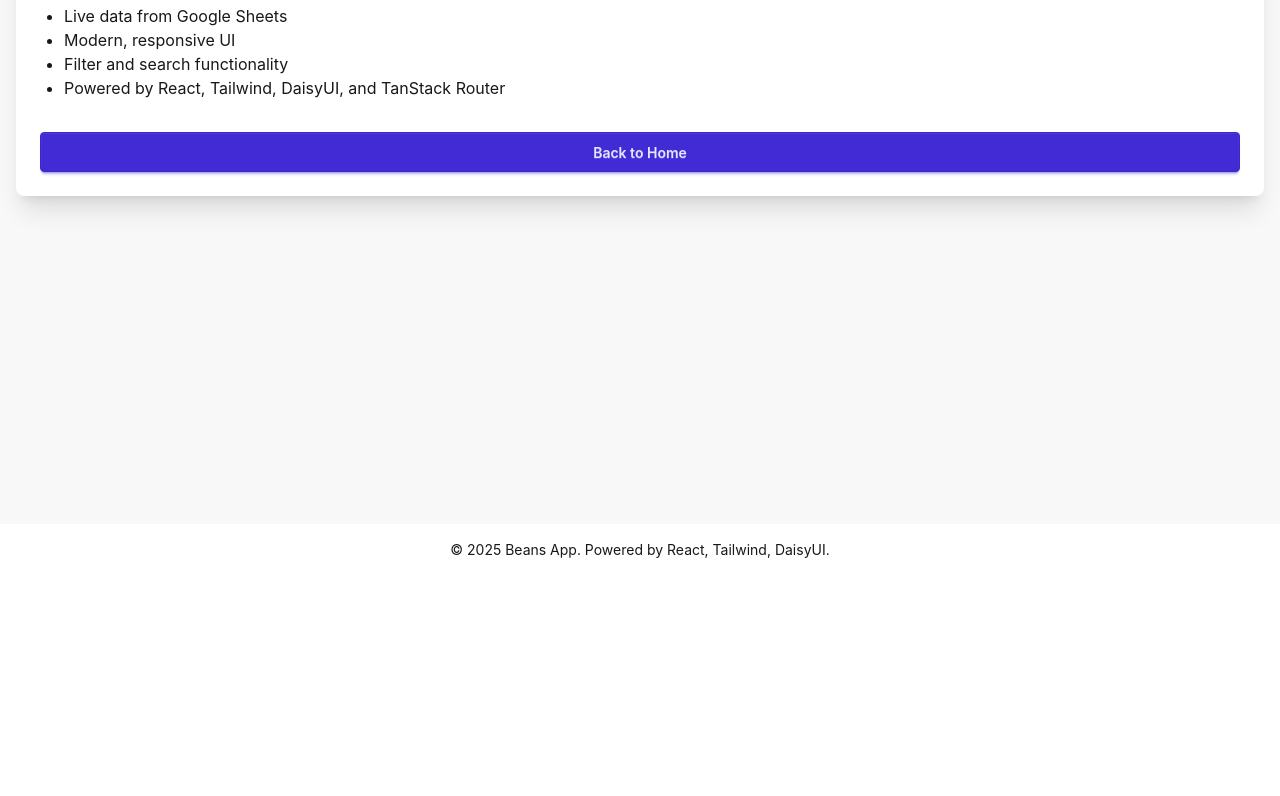
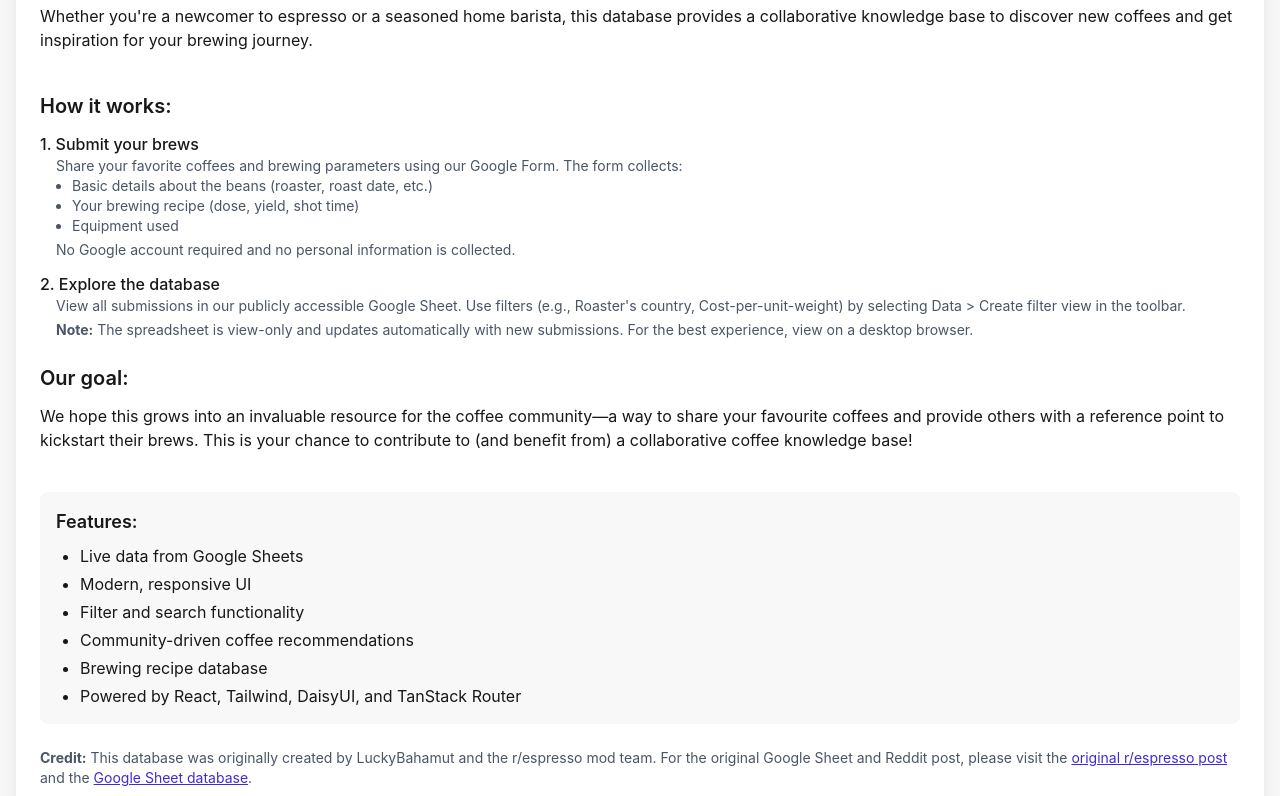
Before and after one commit to ManfredRichthofen/Bean-and-Brew, a React (Vite) app: page /about in a window 1280 px wide. Shown: the part 224-1020 px from the top of the page. Before the commit the page ends 800 px from the top, so only its background shows below. Built offline with nearby package versions, Linux system fonts and the light colour scheme.

Commit message:
Fix About Page

```diff
--- a/src/components/Layout.tsx
+++ b/src/components/Layout.tsx
@@ -15,7 +15,7 @@ export function Layout({ children, currentPage = 'home' }: LayoutProps) {
       </main>
       <footer className="footer footer-center p-4 bg-base-100 text-base-content mt-8">
         <aside>
-          <p>© {new Date().getFullYear()} Beans App. Powered by React, Tailwind, DaisyUI.</p>
+          <p>© {new Date().getFullYear()} Bean & Brew Database</p>
         </aside>
       </footer>
     </div>
--- a/src/components/Navigation.tsx
+++ b/src/components/Navigation.tsx
@@ -9,7 +9,7 @@ export function Navigation({ currentPage = 'home' }: NavigationProps) {
   return (
     <nav className="navbar bg-base-100 shadow mb-6">
       <div className="container mx-auto flex justify-between items-center px-4">
-        <Link to="/" className="btn btn-ghost text-xl">Beans App</Link>
+        <Link to="/" className="btn btn-ghost text-xl">Bean & Brew Database</Link>
         <div className="flex gap-2 items-center">
           <Link
             to="/"
--- a/src/pages/AboutPage.tsx
+++ b/src/pages/AboutPage.tsx
@@ -3,19 +3,91 @@ import { Link } from '@tanstack/react-router'
 export function AboutPage() {
   return (
     <div className="card bg-base-100 shadow-xl p-6">
-      <h1 className="text-3xl font-bold mb-4">About Beans App</h1>
-      <p className="mb-4">
-        This app displays data from a public Google Sheet with live filtering Built with React and TanStack Router.
-      </p>
-      <p className="mb-4">
-        <b>Features:</b>
-        <ul className="list-disc ml-6">
+      <h1 className="text-3xl font-bold mb-4">About the r/espresso Coffee Bean Database</h1>
+
+      <div className="mb-6">
+        <p className="mb-4">
+          Welcome to the r/espresso Coffee Bean Database—a community-driven platform where coffee enthusiasts share their favorite beans and brewing recipes. This resource was created to address the common questions we see on r/espresso about coffee bean recommendations and brewing parameters.
+        </p>
+
+        <p className="mb-4">
+          Whether you're a newcomer to espresso or a seasoned home barista, this database provides a collaborative knowledge base to discover new coffees and get inspiration for your brewing journey.
+        </p>
+      </div>
+
+      <div className="mb-6">
+        <h2 className="text-xl font-semibold mb-3">How it works:</h2>
+        <div className="space-y-3">
+          <div>
+            <h3 className="font-medium">1. Submit your brews</h3>
+            <p className="text-sm text-gray-600 ml-4">
+              Share your favorite coffees and brewing parameters using our Google Form. The form collects:
+            </p>
+            <ul className="list-disc ml-8 text-sm text-gray-600">
+              <li>Basic details about the beans (roaster, roast date, etc.)</li>
+              <li>Your brewing recipe (dose, yield, shot time)</li>
+              <li>Equipment used</li>
+            </ul>
+            <p className="text-sm text-gray-600 ml-4 mt-1">
+              No Google account required and no personal information is collected.
+            </p>
+          </div>
+
+          <div>
+            <h3 className="font-medium">2. Explore the database</h3>
+            <p className="text-sm text-gray-600 ml-4">
+              View all submissions in our publicly accessible Google Sheet. Use filters (e.g., Roaster's country, Cost-per-unit-weight) by selecting Data &gt; Create filter view in the toolbar.
+            </p>
+            <p className="text-sm text-gray-600 ml-4 mt-1">
+              <strong>Note:</strong> The spreadsheet is view-only and updates automatically with new submissions. For the best experience, view on a desktop browser.
+            </p>
+          </div>
+        </div>
+      </div>
+
+      <div className="mb-6">
+        <h2 className="text-xl font-semibold mb-3">Our goal:</h2>
+        <p className="mb-4">
+          We hope this grows into an invaluable resource for the coffee community—a way to share your favourite coffees and provide others with a reference point to kickstart their brews. This is your chance to contribute to (and benefit from) a collaborative coffee knowledge base!
+        </p>
+      </div>
+
+      <div className="mb-6 p-4 bg-base-200 rounded-lg">
+        <h2 className="text-lg font-semibold mb-2">Features:</h2>
+        <ul className="list-disc ml-6 space-y-1">
           <li>Live data from Google Sheets</li>
           <li>Modern, responsive UI</li>
           <li>Filter and search functionality</li>
+          <li>Community-driven coffee recommendations</li>
+          <li>Brewing recipe database</li>
           <li>Powered by React, Tailwind, DaisyUI, and TanStack Router</li>
         </ul>
-      </p>
+      </div>
+
+      <div className="text-sm text-gray-600 mb-4">
+        <p>
+          <strong>Credit:</strong> This database was originally created by LuckyBahamut and the r/espresso mod team.
+          For the original Google Sheet and Reddit post, please visit the{' '}
+          <a
+            href="https://www.reddit.com/r/espresso/comments/1i17bed/introducing_the_respresso_coffee_bean_database_a/"
+            target="_blank"
+            rel="noopener noreferrer"
+            className="link link-primary"
+          >
+            original r/espresso post
+          </a>{' '}
+          and the{' '}
+          <a
+            href="https://docs.google.com/spreadsheets/d/1dUpWjrkeTVPtIuSVmvjXrt7zq-E_wYg-0e9JMl_glNA/edit?usp=sharing"
+            target="_blank"
+            rel="noopener noreferrer"
+            className="link link-primary"
+          >
+            Google Sheet database
+          </a>.
+        </p>
+      </div>
+
       <Link to="/" className="btn btn-primary mt-4">Back to Home</Link>
     </div>
   )
```
